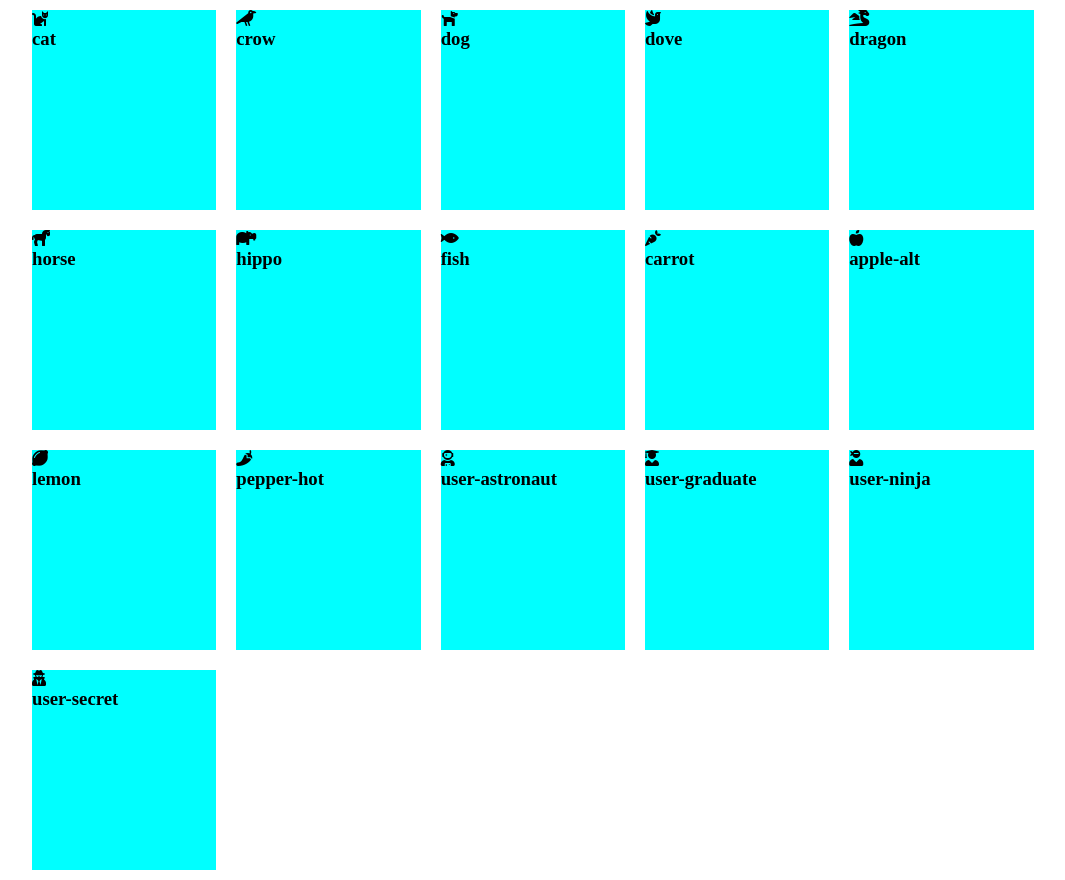
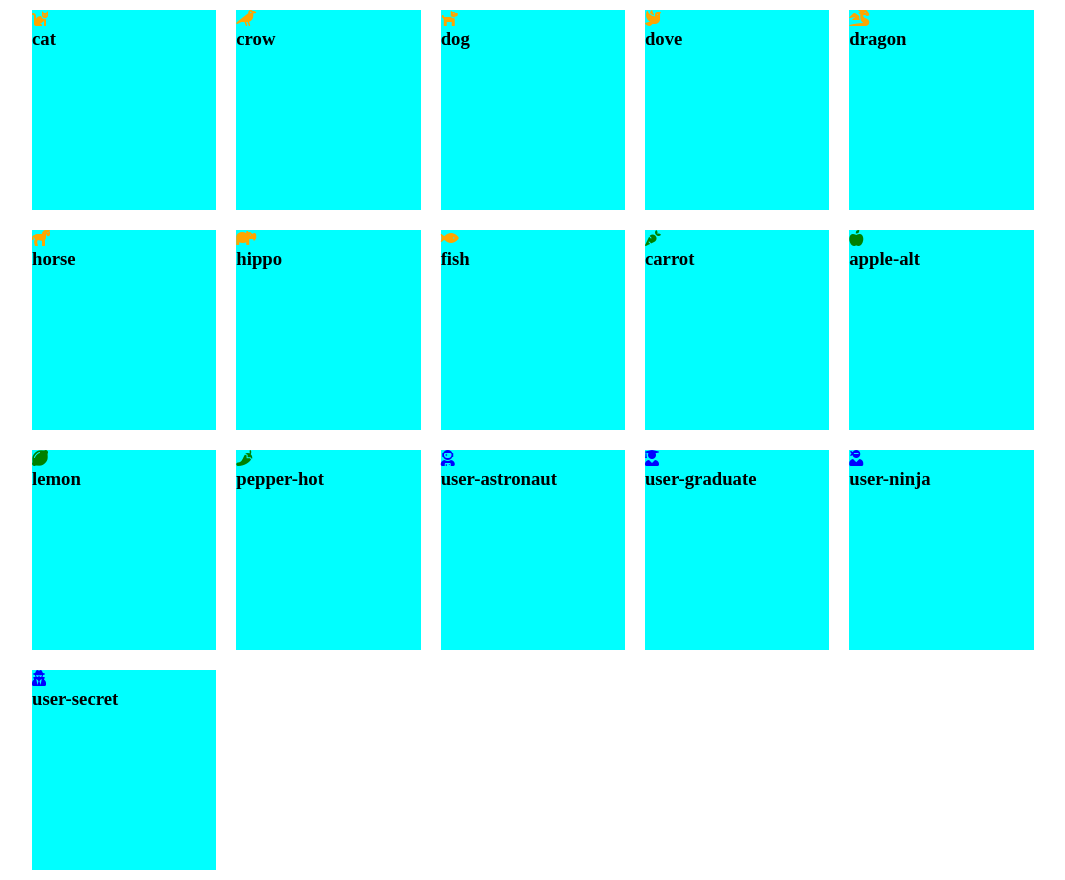
Before and after one commit to mouhcine15/js-es6-icons, a plain HTML site: page index.html in a window 1280 px wide. Shown: the whole page, without its empty margins (106-1171 px from the left). Drawn offline with Linux system fonts and the light colour scheme.

Commit message:
change color

```diff
--- a/data.js
+++ b/data.js
@@ -134,9 +134,20 @@ for (let i = 0; i < 16; i++) {
 
 	icona.classList.add(arr[i].family);
 	icona.classList.add(arr[i].prefix + arr[i].name);
+	icona.classList.add(arr[i].color);
 	box.append(icona);
 
 	let text = document.createElement("h3");
 	box.append(text);
 	text.innerText = nomiElementi.name;
 };
+
+// milestone 2
+// const animali = icone.filter((animals) => (animals.color == "orange"));
+// console.log(animali);
+
+// const vegetabli = icone.filter((vegeta) => (vegeta.color == "green"));
+// console.log(vegetabli);
+
+// const user = icone.filter((users) => (users.color == "blue"));
+// console.log(user);
--- a/style.css
+++ b/style.css
@@ -17,3 +17,15 @@
     display: flex;
     flex-wrap: wrap;
 }
+
+.blue {
+    color: blue;
+}
+
+.orange {
+    color: orange;
+}
+
+.green {
+    color: green;
+}
```
